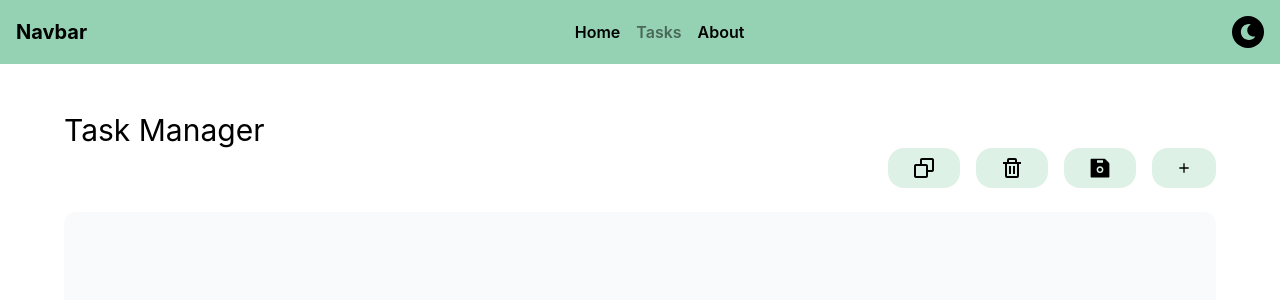
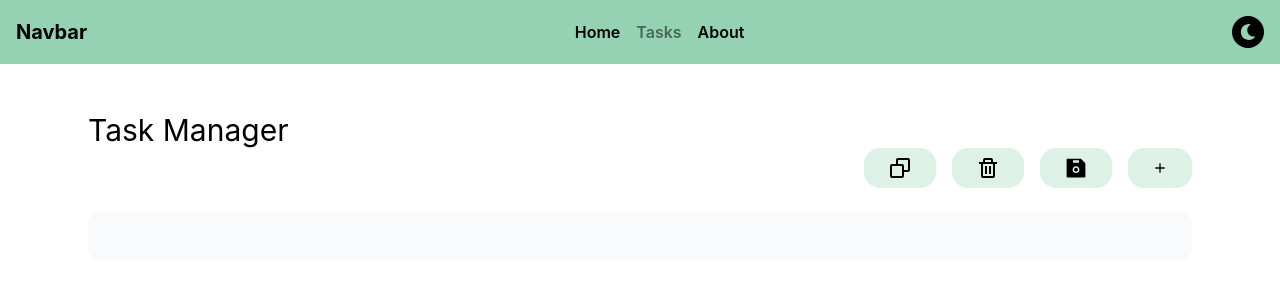
Before and after one commit to shoaib8236/tools-hub, a React (Create React App) app: page /task-manager in a window 1280 px wide. Shown: the top 300 px of the page. Built offline with nearby package versions, Linux system fonts and the light colour scheme.

Commit message:
task manager fix

```diff
--- a/src/screens/task-manager/task-manager.jsx
+++ b/src/screens/task-manager/task-manager.jsx
@@ -79,6 +79,7 @@ const TaskManager = () => {
 
   return (
     <div className="h-full py-screen flex flex-col overflow-hidden">
+      <div className="content-wrap">
         <div className="content-wrap px-0 mb-6">
           <h1>Task Manager</h1>
           <div className="flex w-max ml-auto gap-4 relative z-50">
@@ -116,7 +117,6 @@ const TaskManager = () => {
             </button>
           </div>
         </div>
-
         <div className="content-wrap bg-gray-50 dark:bg-dark-background-secondary hide-scrollbar py-6 rounded-xl flex-grow overflow-auto">
           <div>
             {isTaskAdd ? (
@@ -166,6 +166,7 @@ const TaskManager = () => {
           </div>
         </div>
       </div>
+    </div>
   );
 };
 
```
Lines whose indentation alone changed are shown as unchanged.
